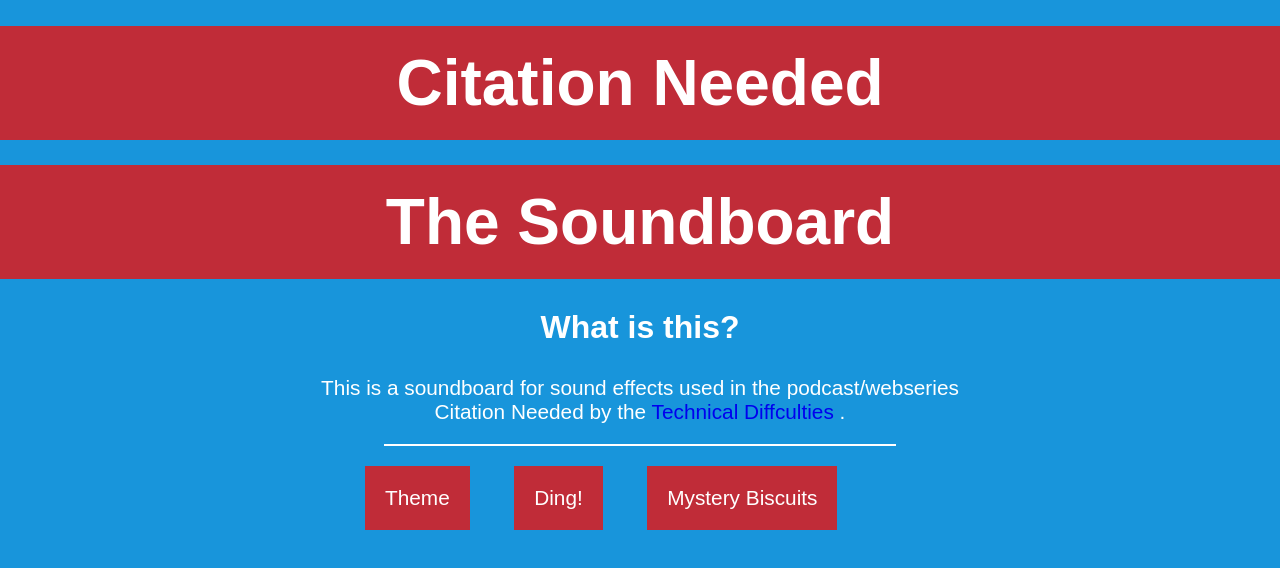
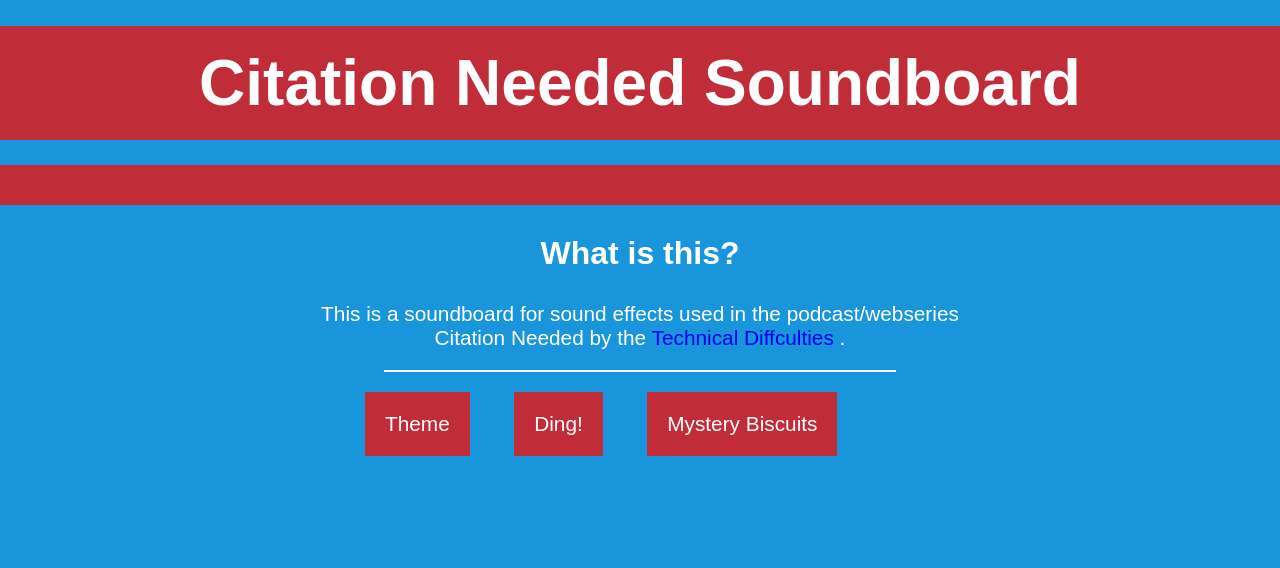
Before and after one commit to bentoscrub/citation-needed-soundboard, a plain HTML site: page index.html in a window 1280 px wide. Drawn offline with Linux system fonts and the light colour scheme.

Commit message:
Update index.html

```diff
--- a/index.html
+++ b/index.html
@@ -1,6 +1,6 @@
 <html>
 	<head>
-		<title> Citation Needed </title>
+		<title> Citation Needed Soundboard</title>
 		<meta charset="UTF-8">
 		<meta name="viewport" content="width=device-width, initial-scale=1.0">
 		<link rel="stylesheet" type="text/css" href="soundboard.css">
@@ -20,10 +20,9 @@
 	</script>
 	<body>
 		<h1>
-			Citation Needed
+			Citation Needed Soundboard
 		</h1>
 		<h1>
-			The Soundboard
 		</h1>
 		<h2>
 			What is this?
```
